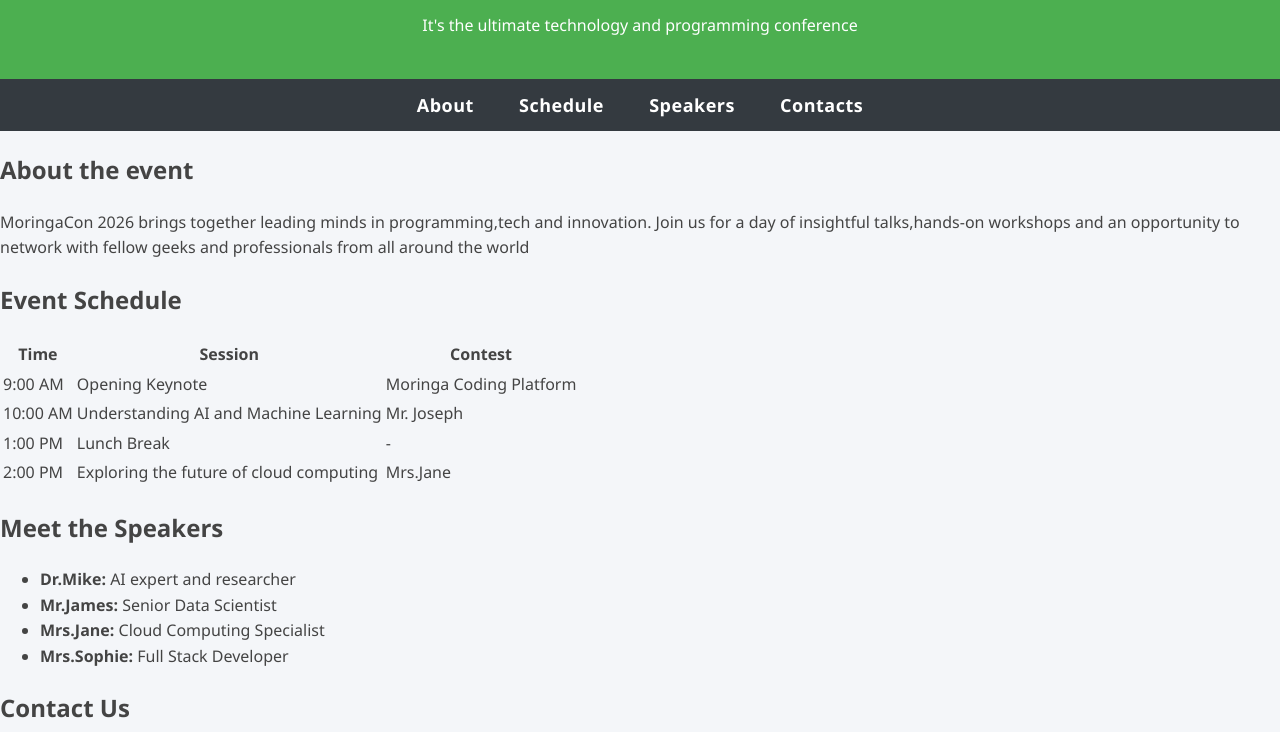
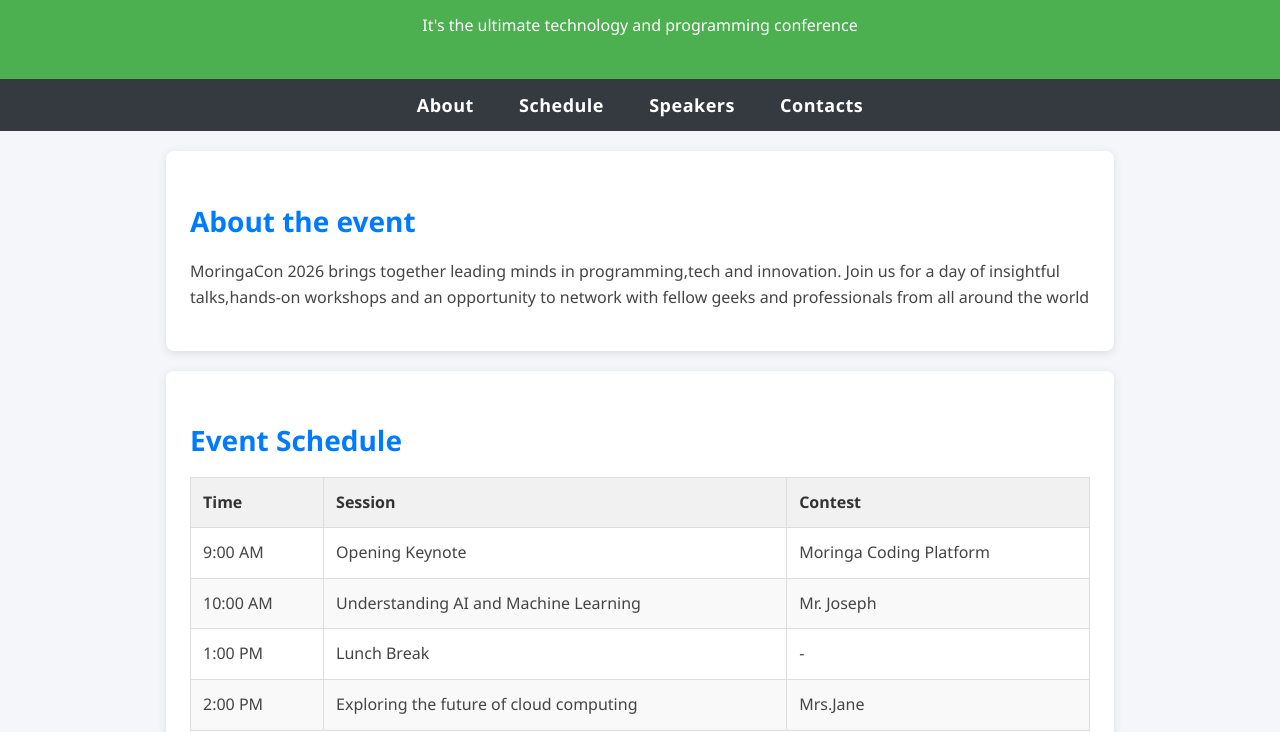
Before and after one commit to israelatsenga-arch/Geeks-website, a plain HTML site: page index.html in a window 1280 px wide. Shown: the part 91-823 px from the top of the page. Drawn offline with Linux system fonts and the light colour scheme.

Commit message:
Feat: Add styles for section, table, and list elements

```diff
--- a/style.css
+++ b/style.css
@@ -38,3 +38,49 @@ nav a:hover{
     color: #ff6347;
     text-decoration:underline;
 }
+section{
+    background-color: #ffffff;
+    border-radius: 8px;
+    margin:20px auto;
+    max-width: 900px;
+    box-shadow: 0 2px 10px rgba(0,0,0,0.1);
+    padding: 24px;
+    transition: box-shadow 0.3s ease;
+}
+section:hover{
+    box-shadow:0 6px 18px rgba(0,0,0,0.15)
+}
+section h2{
+    color: #007bff;
+    font-size: 28px;
+    margin-bottom: 14px;
+}
+table{
+    width: 100%;
+    margin-top: 14px;
+    border-collapse: collapse;
+}
+table th, table td{
+    padding: 12px;
+    text-align: left;
+    border: 1px solid #ddd;
+}
+table th{
+    background-color: #f1f1f1;
+    font-weight: 600;
+    color: #333;
+}
+table tr:nth-child(even){
+    background-color: #f9f9f9;
+}
+ul{
+    list-style: none;
+    padding:0;
+}
+ul li{
+    margin: 12px 0;
+    font-size: 20px;
+}
+ul li strong{
+    color: #007bff;
+}
```
